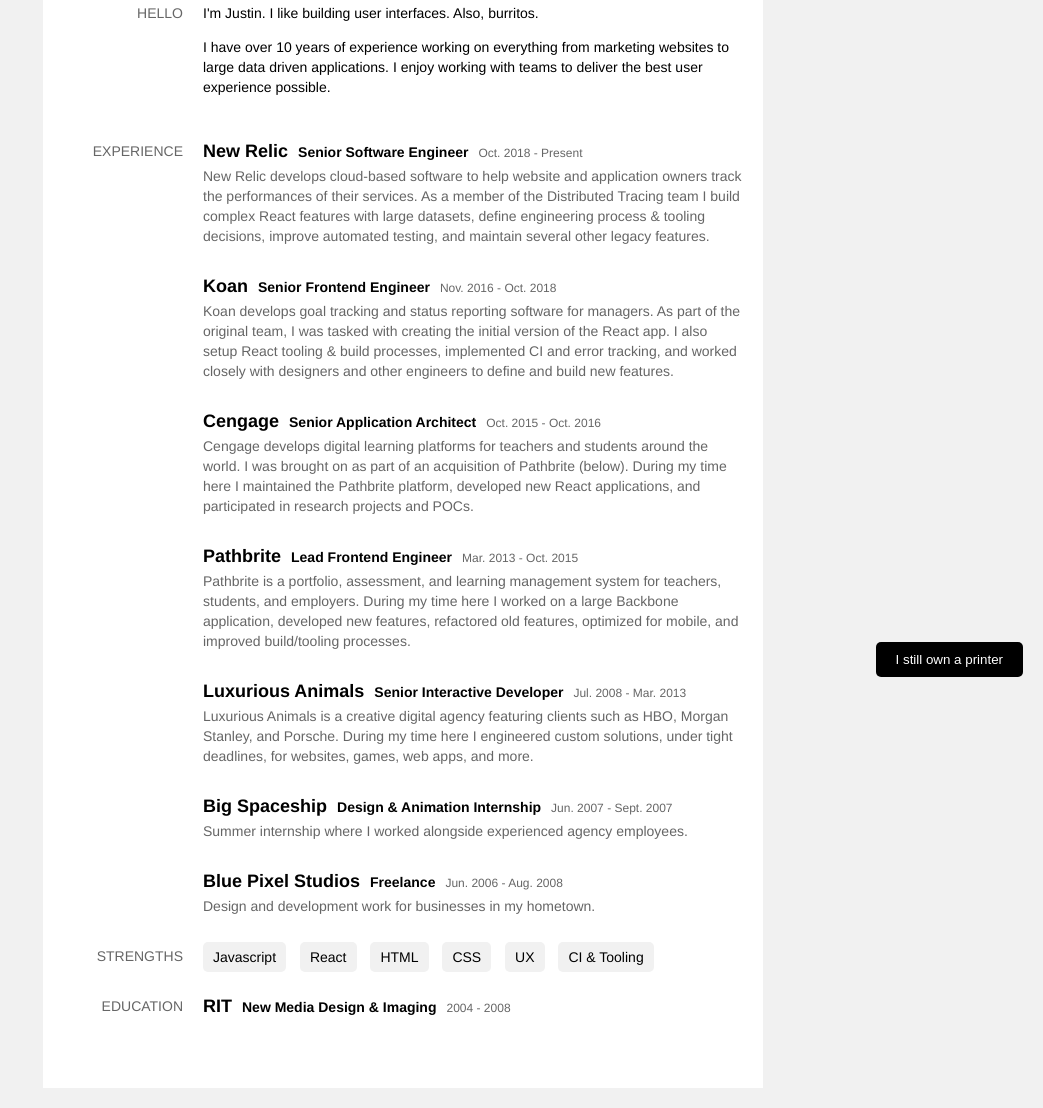
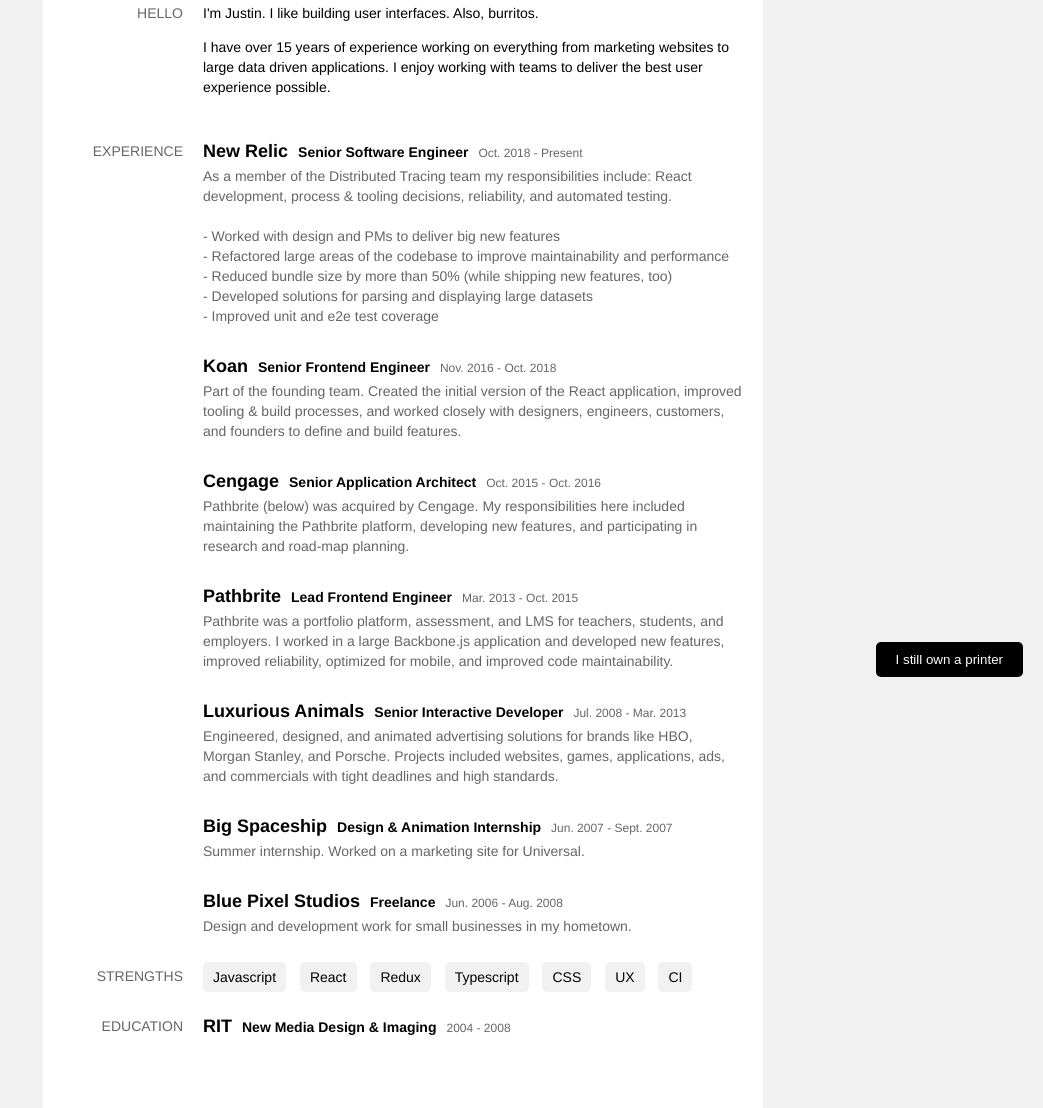
Before and after one commit to icd2k3/resume, a website: page index.html in a window 1280 px wide. Shown: the part 103-1211 px from the top of the page, without its empty margins (237-1280 px from the left). Drawn offline with Linux system fonts and the light colour scheme.

Commit message:
fix: Update resume

```diff
--- a/index.html
+++ b/index.html
@@ -239,7 +239,7 @@
         <div>
           <p>I'm Justin. I like building user interfaces. Also, burritos.</p>
           <p>
-            I have over 10 years of experience working on everything from marketing websites to large data driven applications.
+            I have over 15 years of experience working on everything from marketing websites to large data driven applications.
             I enjoy working with teams to deliver the best user experience possible.
           </p>
         </div>
@@ -258,9 +258,13 @@
               <time datetime="2018-10-01">Oct. 2018</time> - Present
             </dd>
             <dd>
-              New Relic develops cloud-based software to help website and application owners track the performances of their services.
-              As a member of the Distributed Tracing team I build complex React features with large datasets, define engineering process
-              & tooling decisions, improve automated testing, and maintain several other legacy features.
+              As a member of the Distributed Tracing team my responsibilities include: React development, process & tooling decisions, reliability, and automated testing.
+              <br/><br/>
+                - Worked with design and PMs to deliver big new features<br/>
+                - Refactored large areas of the codebase to improve maintainability and performance<br/>
+                - Reduced bundle size by more than 50% (while shipping new features, too)<br/>
+                - Developed solutions for parsing and displaying large datasets<br/>
+                - Improved unit and e2e test coverage<br/>
             </dd>
           </dl>
           <dl>
@@ -274,10 +278,8 @@
               <time datetime="2016-11-01">Nov. 2016</time> - <time datetime="2018-10-01">Oct. 2018</time>
             </dd>
             <dd>
-              Koan develops goal tracking and status reporting software for managers.
-              As part of the original team, I was tasked with creating the initial version of the React app.
-              I also setup React tooling & build processes, implemented CI and error tracking, and worked closely
-              with designers and other engineers to define and build new features.
+              Part of the founding team. Created the initial version of the React application, improved tooling & build processes, and worked closely with
+              designers, engineers, customers, and founders to define and build features.
             </dd>
           </dl>
           <dl>
@@ -291,9 +293,8 @@
               <time datetime="2015-10-01">Oct. 2015</time> - <time datetime="2016-10-01">Oct. 2016</time>
             </dd>
             <dd>
-              Cengage develops digital learning platforms for teachers and students around the world.
-              I was brought on as part of an acquisition of Pathbrite (below).
-              During my time here I maintained the Pathbrite platform, developed new React applications, and participated in research projects and POCs.
+              Pathbrite (below) was acquired by Cengage. My responsibilities here included maintaining the Pathbrite platform,
+              developing new features, and participating in research and road-map planning.
             </dd>
           </dl>
           <dl>
@@ -307,9 +308,8 @@
               <time datetime="2018-03-01">Mar. 2013</time> - <time datetime="2015-10-01">Oct. 2015</time>
             </dd>
             <dd>
-              Pathbrite is a portfolio, assessment, and learning management system for teachers, students, and employers.
-              During my time here I worked on a large Backbone application, developed new features, refactored old features,
-              optimized for mobile, and improved build/tooling processes.
+              Pathbrite was a portfolio platform, assessment, and LMS for teachers, students, and employers. I worked in a large
+              Backbone.js application and developed new features, improved reliability, optimized for mobile, and improved code maintainability.
             </dd>
           </dl>
           <dl>
@@ -323,8 +323,8 @@
               <time datetime="2008-07-01">Jul. 2008</time> - <time datetime="2018-03-01">Mar. 2013</time>
             </dd>
             <dd>
-              Luxurious Animals is a creative digital agency featuring clients such as HBO, Morgan Stanley, and Porsche.
-              During my time here I engineered custom solutions, under tight deadlines, for websites, games, web apps, and more.
+              Engineered, designed, and animated advertising solutions for brands like HBO, Morgan Stanley, and Porsche.
+              Projects included websites, games, applications, ads, and commercials with tight deadlines and high standards.
             </dd>
           </dl>
           <dl>
@@ -338,7 +338,7 @@
               <time datetime="2007-06-01">Jun. 2007</time> - <time datetime="2007-09-01">Sept. 2007</time>
             </dd>
             <dd>
-              Summer internship where I worked alongside experienced agency employees.
+              Summer internship. Worked on a marketing site for Universal.
             </dd>
           </dl>
           <dl>
@@ -352,7 +352,7 @@
               <time datetime="2006-06-01">Jun. 2006</time> - <time datetime="2008-08-01">Aug. 2008</time>
             </dd>
             <dd>
-              Design and development work for businesses in my hometown.
+              Design and development work for small businesses in my hometown.
             </dd>
           </dl>
         </div>
@@ -362,10 +362,11 @@
         <ul>
           <li>Javascript</li>
           <li>React</li>
-          <li>HTML</li>
+          <li>Redux</li>
+          <li>Typescript</li>
           <li>CSS</li>
           <li>UX</li>
-          <li>CI & Tooling</li>
+          <li>CI</li>
         </ul>
       </section>
       <section>
```
